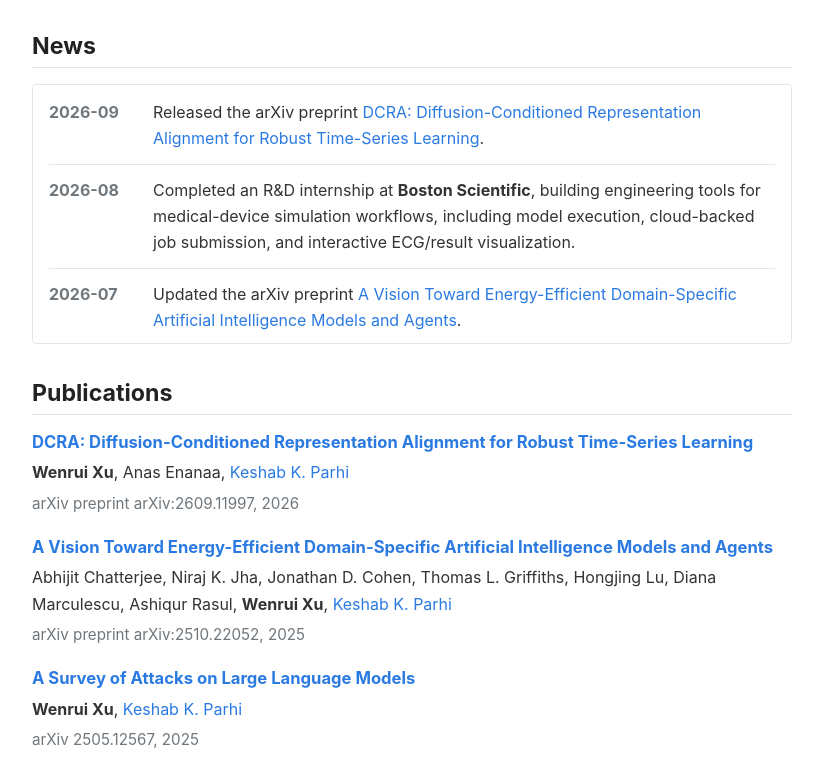
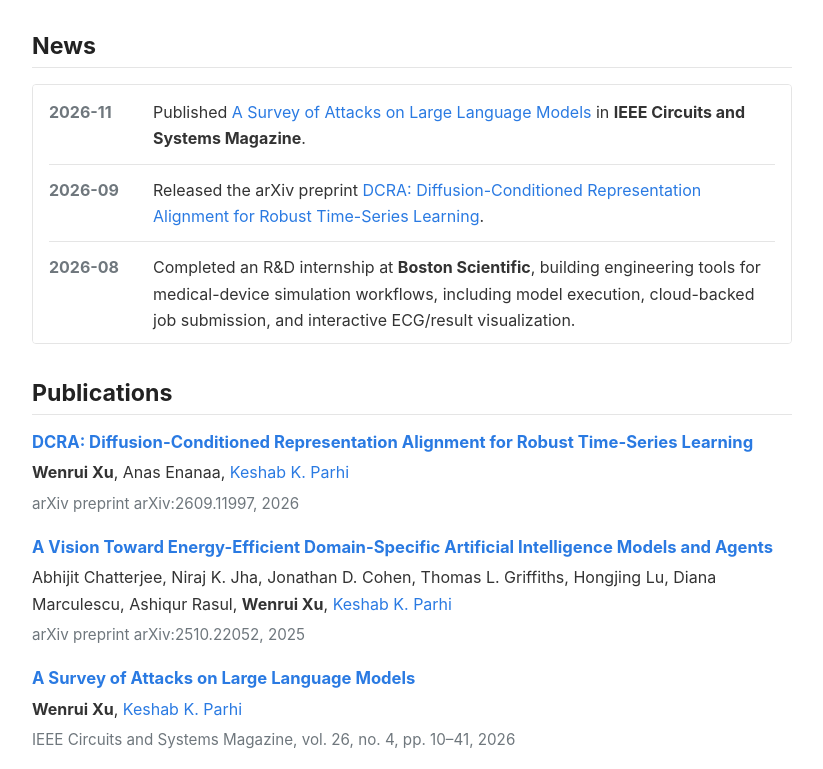
Before and after one commit to WenruiXu/WenruiXu.github.io, a plain HTML site: page index.html in a window 1280 px wide. Shown: the part 705-1474 px from the top of the page, without its empty margins (378-1201 px from the left). Drawn offline with Linux system fonts and the light colour scheme.

Commit message:
Update LLM survey publication details

```diff
--- a/index.html
+++ b/index.html
@@ -89,6 +89,10 @@
         <h2>News</h2>
         <div class="news-box" aria-label="Recent news">
           <div class="news-item">
+            <div class="news-date">2026-11</div>
+            <p>Published <a href="https://ieeexplore.ieee.org/document/11773338/">A Survey of Attacks on Large Language Models</a> in <strong>IEEE Circuits and Systems Magazine</strong>.</p>
+          </div>
+          <div class="news-item">
             <div class="news-date">2026-09</div>
             <p>Released the arXiv preprint <a href="https://arxiv.org/abs/2609.11997">DCRA: Diffusion-Conditioned Representation Alignment for Robust Time-Series Learning</a>.</p>
           </div>
@@ -134,9 +138,9 @@
         </article>
 
         <article class="publication">
-          <h3><a href="https://arxiv.org/abs/2505.12567">A Survey of Attacks on Large Language Models</a></h3>
+          <h3><a href="https://ieeexplore.ieee.org/document/11773338/">A Survey of Attacks on Large Language Models</a></h3>
           <p><strong>Wenrui Xu</strong>, <a href="https://people.ece.umn.edu/~parhi/">Keshab K. Parhi</a></p>
-          <p class="venue">arXiv 2505.12567, 2025</p>
+          <p class="venue">IEEE Circuits and Systems Magazine, vol. 26, no. 4, pp. 10&ndash;41, 2026</p>
         </article>
 
         <article class="publication">
```
